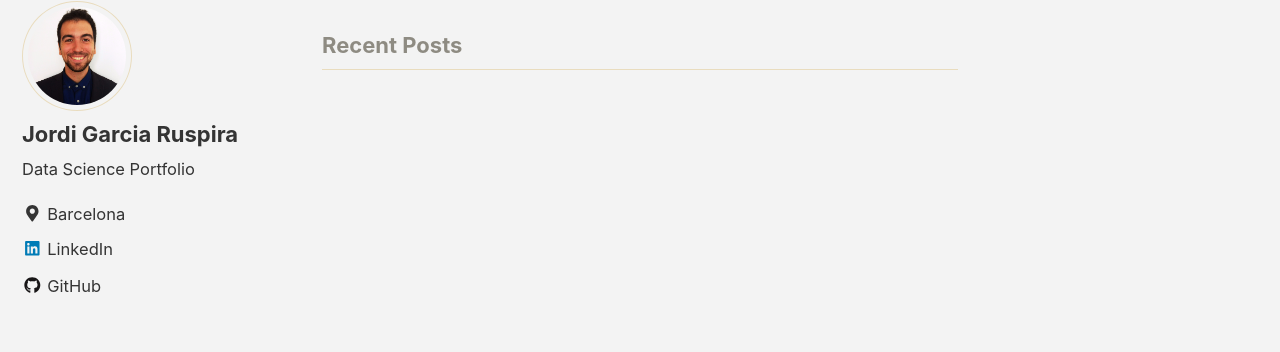
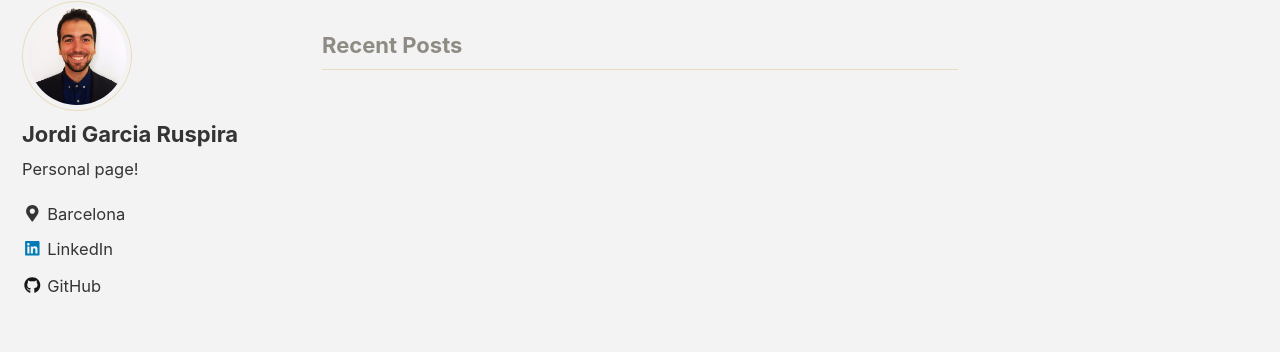
Before and after one commit to JordiRuspira/jordiruspira.github.io, a Jekyll site: the page built from index.html, in a window 1280 px wide. Shown: the part 463-815 px from the top of the page. Built offline with Jekyll 4.4.1, drawn with Linux system fonts in a browser that asks for light colours; nearby versions of some CDN libraries; the list of posts is cut into pages by our own code.

Commit message:
Update _config.yml

```diff
--- a/_config.yml
+++ b/_config.yml
@@ -86,7 +86,7 @@ analytics:
 author:
   name             : "Jordi Garcia Ruspira"
   avatar           : "/images/jordi.garcia.ruspira.jpg" # path of avatar image, e.g. "/assets/bio-photo.jpg"
-  bio              : "Data Science Portfolio"
+  bio              : "Personal page!"
   location         : "Barcelona"
   email            :
   uri              :
```
